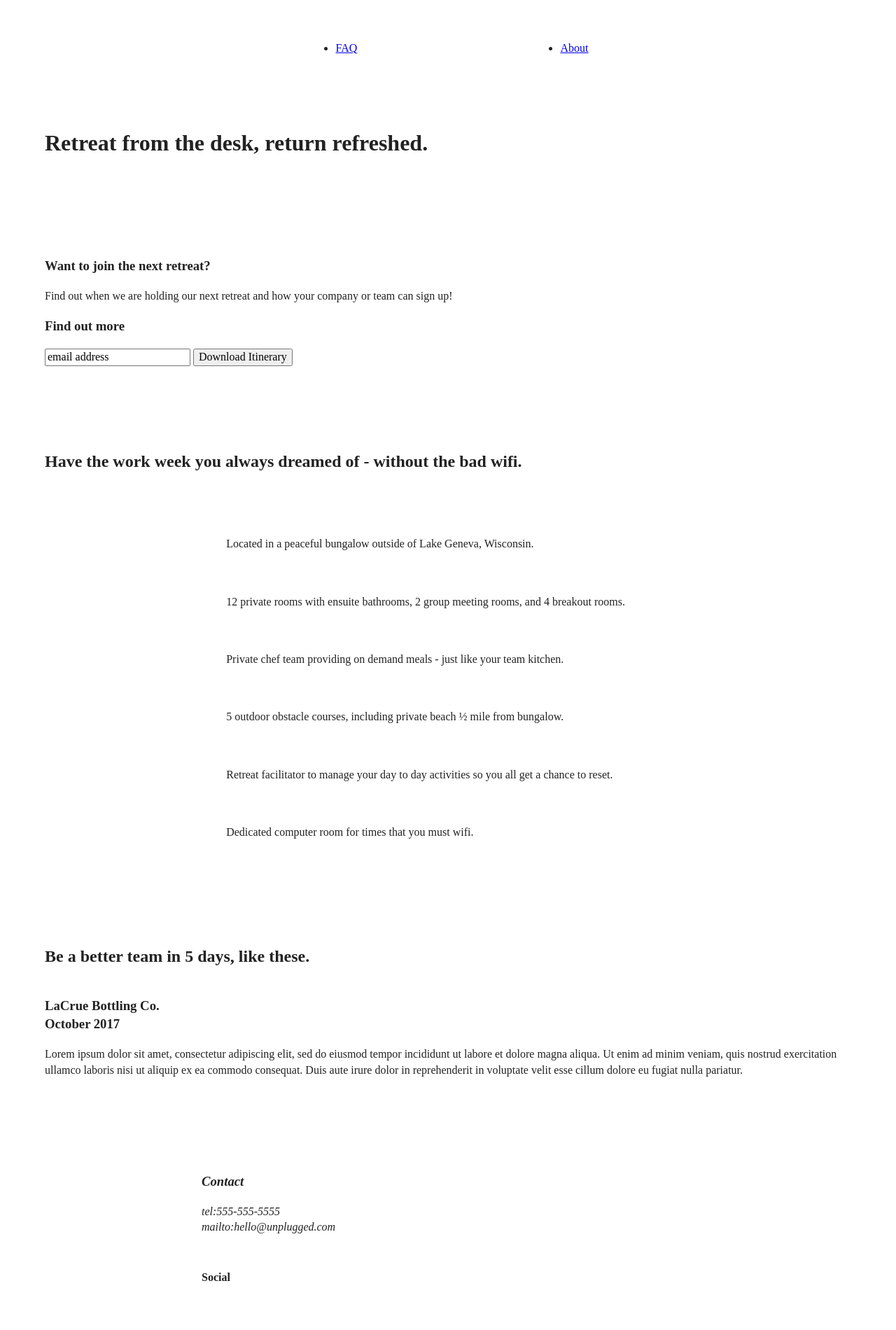
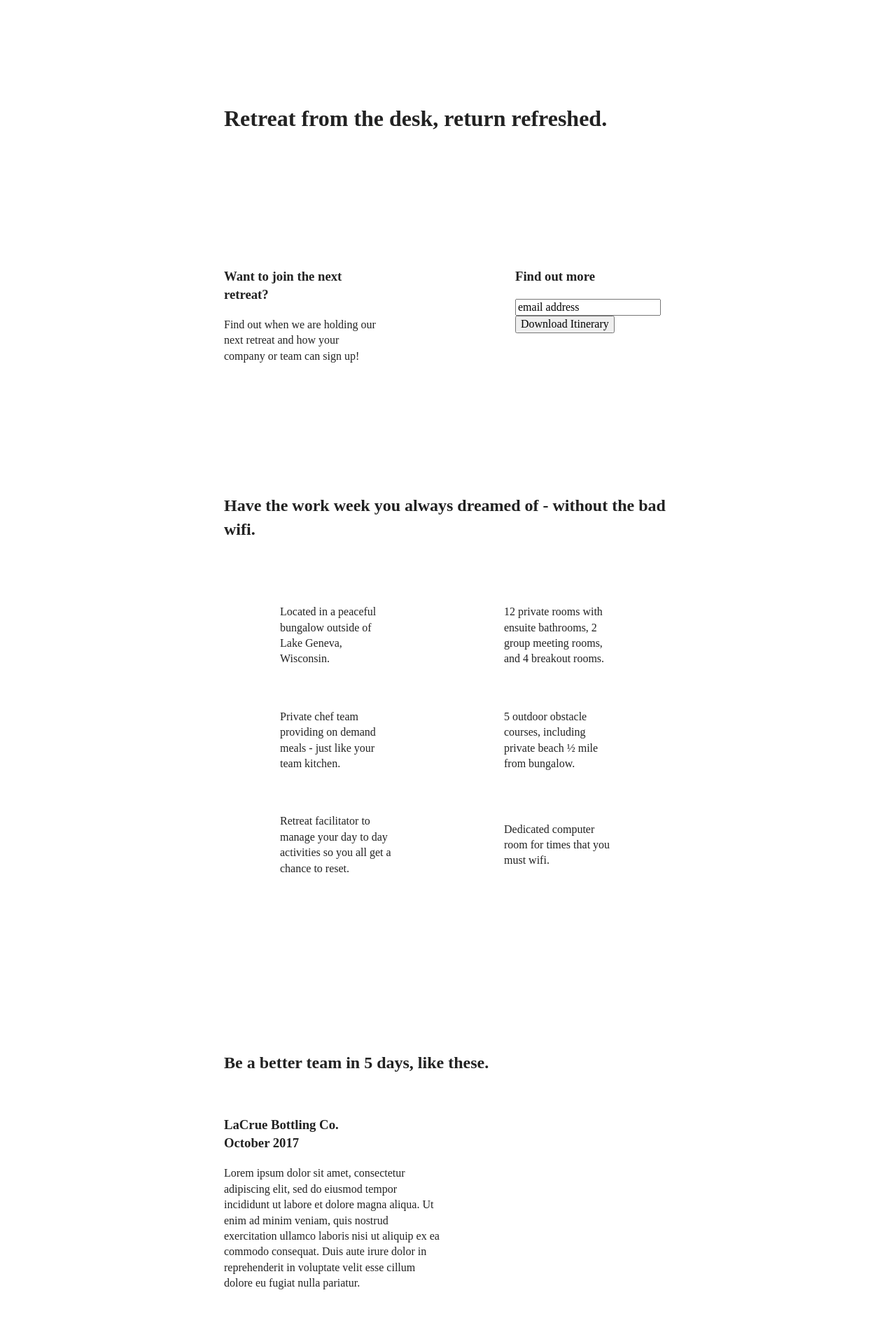
Before and after one commit to twosavoie/unplugged-retreat, a plain HTML site: page index.html in a window 1280 px wide. Shown: the part 60-1960 px from the top of the page at 70% size. Drawn offline with nearby package versions, Linux system fonts and the light colour scheme.

Commit message:
tablet css

```diff
--- a/css/main.css
+++ b/css/main.css
@@ -358,6 +358,120 @@ textarea {
    These examples override the primary ('mobile first') styles.
    Modify as content requires.
    ========================================================================== */
+@media only screen and (min-width: 768px) {
+  /* Tablet styles */
+  /* General styles */
+  .content-wrapper {
+    max-width: 640px;
+    margin: 100px 0;
+  }
+
+  /* Header */
+  header {
+    justify-content: space-around;
+  }
+  header .content-wrapper {
+    width: 100%;
+    justify-content: space-between;
+  }
+  header nav {
+    width: 20%;
+  }
+  header nav ul {
+    justify-content: space-between;
+  }
+  .header-divider {
+    display: none;
+  }
+
+  /* Hero Area */
+
+  /* Aside */
+  aside .content-wrapper {
+    margin: 50px 0;
+    display: flex;
+    justify-content: space-between;
+    flex-flow: row wrap;
+  }
+  aside .content-wrapper .form-description, aside .content-wrapper .form {
+    width: 35%;
+    margin: 0;
+  }
+
+  /* Features */
+  .features article {
+    display: flex;
+    justify-content: center;
+    align-items: center;
+    flex-flow: row wrap;
+    flex-basis: 50%;
+  }
+  .features .features-item-description {
+   width: 50%;
+  }
+
+  /* Reviews */
+  .reviews article {
+    display: flex;
+    justify-content: space-between;
+  }
+  .reviews article div {
+    width: 49%;
+  }
+
+  /* Footer */
+  footer .content-wrapper {
+    width: 65%;
+    margin: 100px 0;
+  }
+  .footer-content {
+    display: flex;
+    justify-content: space-between;
+    align-items: center;
+  }
+  footer .contact {
+    margin-bottom: 0;
+  }
+  footer .copyright {
+    width: 100%;
+  }
+
+  /* About page */
+  .mission-content {
+    display: flex;
+    justify-content: space-between;
+    align-items: center;
+  }
+  .mission-content p {
+    width: 40%;
+  }
+  .contact-section .content-wrapper h2 {
+    width: 80%
+  }
+  .contact-content {
+    display: flex;
+    justify-content: space-between;
+    align-items: flex-start;
+  }
+
+  /* FAQ page */
+  .faq .content-wrapper {
+    justify-content: space-between;
+  }
+  .faq-content {
+    flex-basis: 40%;
+  }
+  .faq h2 {
+    width: 100%;
+  }
+
+}
+
+@media only screen and (min-width: 1200px) {
+  /* Desktop styles */
+
+}
+
 
 @media only screen and (min-width: 35em) {
   /* Style adjustments for viewports that meet the condition */
```
